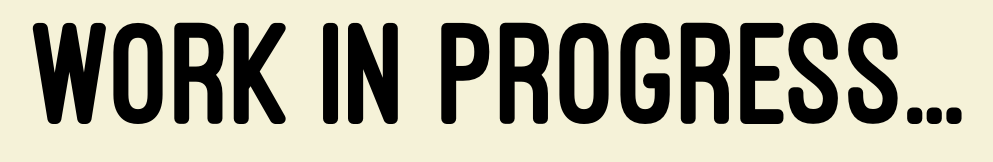
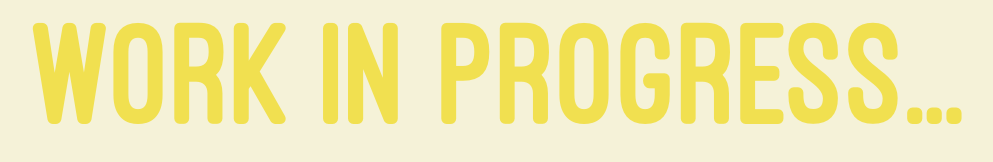
Before and after one commit to DOSOBREW/DOSOBREW.github.io, a plain HTML site: page balotta.html in a window 1280 px wide. Shown: the whole page, without its empty margins (140-1133 px from the left). Drawn offline with Linux system fonts and the light colour scheme.

Commit message:
style title

```diff
--- a/balotta.html
+++ b/balotta.html
@@ -5,6 +5,6 @@
         <title>BALOTTA - blanche</title>
     </head>
     <body>
-        <h1 style="text-align: center;">WORK IN PROGRESS...</h1>
+        <h1 style="text-align: center; color: var(--balotta)">WORK IN PROGRESS...</h1>
     </body>
 </html>
```
Also changed, not shown: bazza.html (+1 -1 lines).
